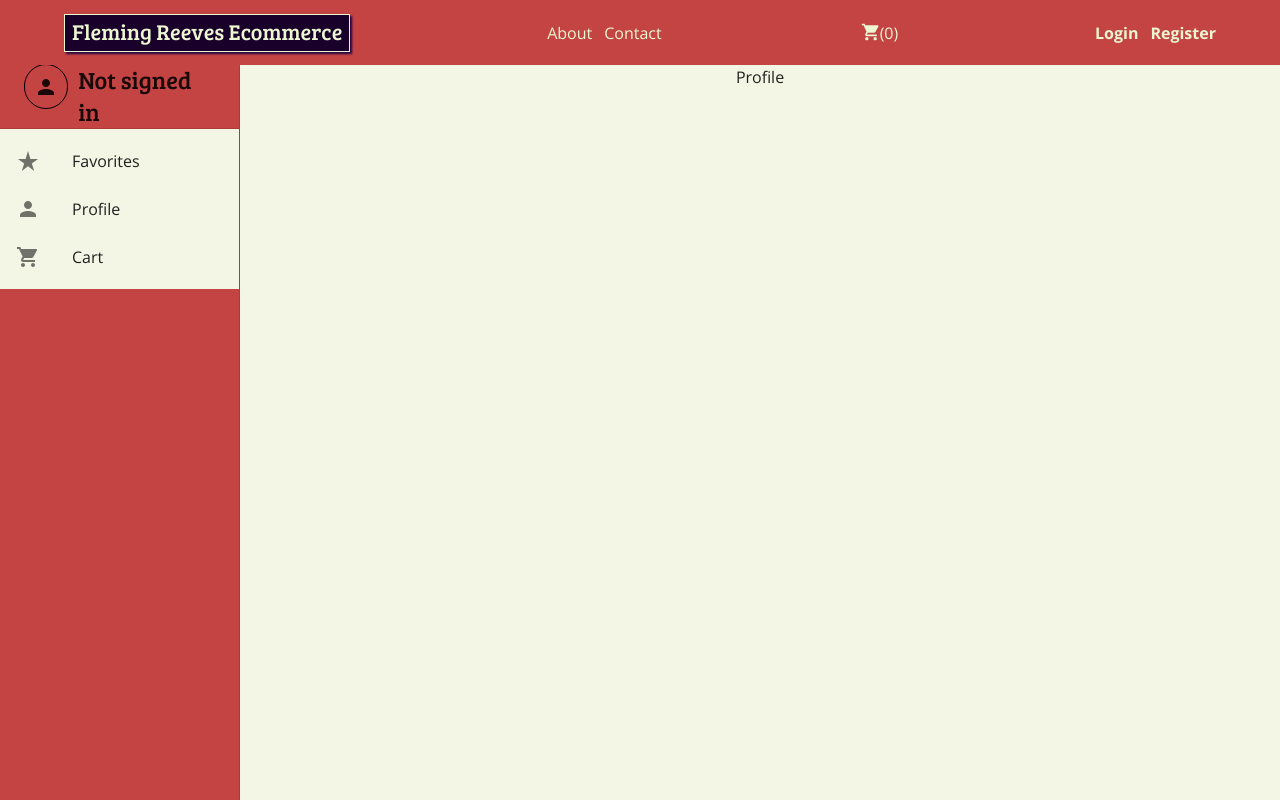
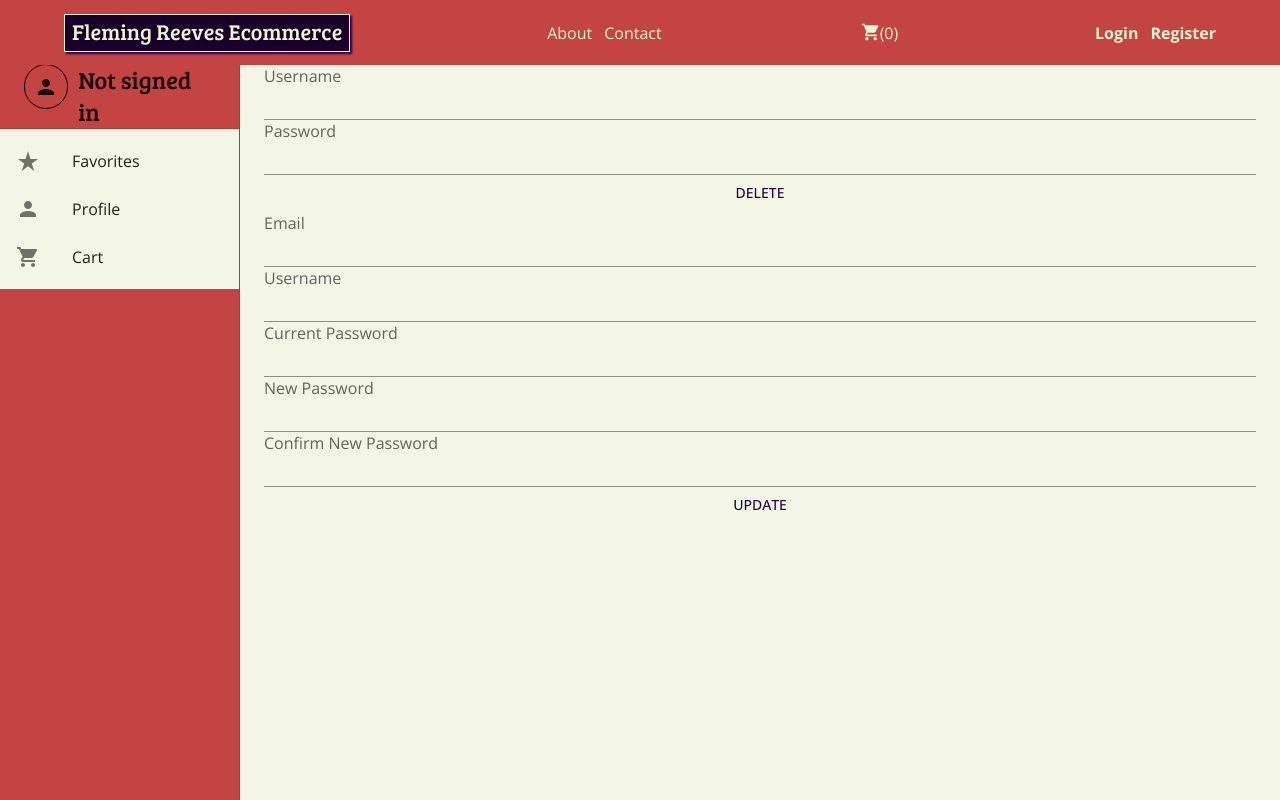
Before and after one commit to AndrewJFleming/fleming-reeves-ecommerce, a React (Create React App) app in the folder client/: page /profile in a window 1280 px wide. Built offline with nearby package versions, Linux system fonts and the light colour scheme; no server answers.

Commit message:
finally got the delete and update user functions working!

```diff
--- a/client/src/App.tsx
+++ b/client/src/App.tsx
@@ -101,7 +101,7 @@ const customTheme = createTheme({
 });
 
 function App() {
-  const currentUser = useSelector((state: any) => state.user.authData.user);
+  const currentUser = useSelector((state: any) => state.user.authData?.user);
   // const cart = useSelector((state: any) => state.cartReducer);
   const [products, setProducts] = useState<ProductData[]>([]);
   const [favoriteProducts, setFavoriteProducts] = useState<ProductData[]>([]);
@@ -229,7 +229,11 @@ function App() {
             path="/favorites"
           />
           <Route element={<Cart productsInCart={products} />} path="/cart" />
-          <Route element={<Profile />} path="/profile" />
+          <Route
+          element={
+          <Profile
+          userId={currentUser?._id}
+          />} path="/profile" />
         </Routes>
       </Layout>
     </ThemeProvider>
--- a/client/src/pages/Cart/Cart.tsx
+++ b/client/src/pages/Cart/Cart.tsx
@@ -3,7 +3,8 @@ import {
   List,
   ListItem,
   ListItemText,
-  Typography
+  Typography,
+  Container
 } from '@mui/material';
 import React from 'react';
 import BackButton from '../../components/BackButton/BackButton';
@@ -24,12 +25,14 @@ const Cart = ({ productsInCart }: Props) => {
     total += product.price;
     return (
       <ListItem
-        alignItems="flex-start"
-        sx={{
-          width: '85%',
-          border: '1px solid black',
-          borderRadius: 7,
-          margin: '15px 0px'
+      sx={{
+        width: '55%',
+        display: 'flex',
+        border: '1px solid black',
+        borderRadius: 7,
+        margin: '15px 0px',
+        alignItems: "flex-start",
+        justifySelf: 'flex-start'
         }}
       >
         <img
@@ -54,7 +57,9 @@ const Cart = ({ productsInCart }: Props) => {
   });
 
   return (
-    <Box>
+    <Container>
+      <BackButton/>
+
       <Typography variant="h2" textAlign="center">
         Cart
       </Typography>
@@ -79,7 +84,7 @@ const Cart = ({ productsInCart }: Props) => {
         </Typography>
       </List>
       <BackButton />
-    </Box>
+    </Container>
   );
 };
 
--- a/client/src/pages/Profile/Profile.tsx
+++ b/client/src/pages/Profile/Profile.tsx
@@ -1,9 +1,152 @@
-import React from 'react';
+import React, { useState } from 'react';
+import { useDispatch, useSelector } from 'react-redux';
+import { useNavigate } from 'react-router-dom';
+import { deleteUser, updateUser } from '../../redux/features/users';
 
-type Props = {};
+import {
+  Button,
+  Container,
+  FormControl,
+  InputLabel,
+  Input,
+  FormGroup
+} from '@mui/material';
 
-const Profile = (props: Props) => {
-  return <div>Profile</div>;
+type Props = {
+  userId: string;
+};
+
+const Profile = ({ userId }: Props) => {
+  const dispatch = useDispatch();
+  const navigate = useNavigate();
+
+  const [deleteFormData, setDeleteFormData] = useState({
+    username: '',
+    password: ''
+  });
+
+  const [updateFormData, setUpdateFormData] = useState({
+    email: '',
+    username: '',
+    currentPassword: '',
+    newPassword: '',
+    newPasswordConfirm: ''
+  });
+
+  const handleUserDelete = () => {
+    console.log(deleteFormData);
+    dispatch(deleteUser({ userId, deleteFormData, navigate }));
+    handleClearDeleteForm();
+  };
+
+  const handleUserUpdate = () => {
+    console.log(updateFormData);
+    dispatch(updateUser({ userId, updateFormData, navigate }));
+    handleClearUpdateForm();
+  };
+
+  const handleChange = (e: any) => {
+    setDeleteFormData({
+      ...deleteFormData,
+      [e.target.name]: e.target.value
+    });
+    console.log(e.target.value);
+  };
+
+  const handleChangeUpdateForm = (e: any) => {
+    setUpdateFormData({
+      ...updateFormData,
+      [e.target.name]: e.target.value
+    });
+  };
+
+  const handleClearDeleteForm = () => {
+    setDeleteFormData({
+      username: '',
+      password: ''
+    });
+  };
+
+  const handleClearUpdateForm = () => {
+    setUpdateFormData({
+      email: '',
+      username: '',
+      currentPassword: '',
+      newPassword: '',
+      newPasswordConfirm: ''
+    });
+  };
+
+  return (
+    <Container>
+      <FormGroup>
+        <InputLabel htmlFor="username">Username</InputLabel>
+        <Input
+          id="username"
+          name="username"
+          onChange={handleChange}
+          value={deleteFormData.username}
+        />
+        <InputLabel htmlFor="password">Password</InputLabel>
+        <Input
+          id="password"
+          type="password"
+          name="password"
+          onChange={handleChange}
+          value={deleteFormData.password}
+        />
+        <Button onClick={handleUserDelete}>Delete</Button>
+      </FormGroup>
+      <FormGroup>
+        <InputLabel htmlFor="username">Email</InputLabel>
+        <Input
+          id="email"
+          name="email"
+          onChange={handleChangeUpdateForm}
+          value={updateFormData.email}
+        />
+
+        <InputLabel htmlFor="username">Username</InputLabel>
+        <Input
+          id="username"
+          name="username"
+          onChange={handleChangeUpdateForm}
+          value={updateFormData.username}
+        />
+        <InputLabel htmlFor="currentPassword">
+          Current Password
+        </InputLabel>
+        <Input
+          id="currentPassword"
+          type="password"
+          name="currentPassword"
+          onChange={handleChangeUpdateForm}
+          value={updateFormData.currentPassword}
+        />
+        <InputLabel htmlFor="newPassword">New Password</InputLabel>
+        <Input
+          id="newPassword"
+          type="password"
+          name="newPassword"
+          onChange={handleChangeUpdateForm}
+          value={updateFormData.newPassword}
+        />
+        <InputLabel htmlFor="newPasswordConfirm">
+          Confirm New Password
+        </InputLabel>
+        <Input
+          id="newPasswordConfirm"
+          type="password"
+          name="newPasswordConfirm"
+          onChange={handleChangeUpdateForm}
+          value={updateFormData.newPasswordConfirm}
+        />
+        <Button type="submit" onClick={handleUserUpdate}>
+          Update
+        </Button>
+      </FormGroup>
+    </Container>
+  );
 };
 
 export default Profile;
--- a/client/src/redux/api/index.ts
+++ b/client/src/redux/api/index.ts
@@ -20,8 +20,8 @@ axiosInstance.interceptors.request.use((req: any) => {
 
 export const login = (formData: any) => axiosInstance.post("/users/login", formData);
 export const register = (formData: any) => axiosInstance.post("/users/register", formData);
-// export const updateUser = (id: string, formData: any) => axiosInstance.put(`/users/${id}`, formData);
+export const updateUser = (id: string, formData: any) => axiosInstance.put(`/users/${id}`, formData);
 export const updateFavorites = (id: string, formData: any) => axiosInstance.post(`/users/favorites/${id}`, formData);
-
+export const deleteUser = (id: string, formData: any) => axiosInstance.delete(`/users/${id}`, formData);
 // export const addToCart = (id: string) => axiosInstance.get(`/products/find/${id}`);
 // export const createCart = (newCartData: any) => axiosInstance.post("/carts/", newCartData);
--- a/client/src/redux/features/users.ts
+++ b/client/src/redux/features/users.ts
@@ -5,11 +5,17 @@ import * as api from "../api";
 export const login:any = createAsyncThunk(
   "user/signInUser",
   async (argumentObj:any, thunkAPI ) => {
+
+    console.log(argumentObj.loginFormData);
+
     try {
       const { data } = await api.login(argumentObj.loginFormData);
+
       argumentObj.navigate("/");
+
       return data;
     } catch (error: any) {
+      console.log(error);
       return thunkAPI.rejectWithValue(error.response.data);
     }
   }
@@ -23,6 +29,7 @@ export const register:any = createAsyncThunk(
       argumentObj.navigate("/");
       return data;
     } catch (error: any) {
+      console.log(error)
       return thunkAPI.rejectWithValue(error.response.data);
     }
   }
@@ -45,6 +52,34 @@ export const updateFavorites:any = createAsyncThunk(
   }
 );
 
+export const updateUser: any = createAsyncThunk(
+  "user/updateUser",
+  async (argumentObj: any, thunkAPI) => {
+    try {
+      const { data } = await api.updateUser(argumentObj.userId, argumentObj.updateFormData)
+      argumentObj.navigate("/login");
+    } catch(error: any) {
+      console.log(error);
+      return thunkAPI.rejectWithValue(error.response.data);
+    }
+  }
+)
+
+export const deleteUser: any = createAsyncThunk(
+  "user/deleteUser",
+  async (argumentObj: any, thunkAPI ) => {
+    try {
+      const { data } = await api.deleteUser(argumentObj.userId, argumentObj.deleteFormData);
+      console.log(data);
+      argumentObj.navigate("/login");
+      return data;
+    } catch (error: any) {
+      console.log(error)
+      return thunkAPI.rejectWithValue(error.response.data);
+    }
+  }
+)
+
 const userSlice = createSlice({
     name: "user",
     initialState: { authData: {}, error: false, loading: false, },
@@ -55,7 +90,7 @@ const userSlice = createSlice({
         state.authData = {};
         state.error = false;
         state.loading = false;
-      },
+      }
     },
     //Used when calling APIs
     extraReducers: (builder) => {
@@ -108,6 +143,34 @@ const userSlice = createSlice({
         state.authData = {}
         state.error = action.payload;
       })
+      //UPDATE USER
+      .addCase(updateUser.pending, (state: any, action: any) => {
+        state.loading = true;
+        state.error = false;
+      })
+      .addCase(updateUser.fulfilled, (state: any, action: any) => {
+        state.loading = false;
+        state.authData = action.payload;
+        state.error = false;
+      })
+      .addCase(updateUser.rejected, (state: any, action: any) => {
+        state.error = true;
+        state.loading = false;
+      })
+
+      //DELETE USER
+      .addCase(deleteUser.pending, (state: any, action: any) => {
+        state.error = false;
+        state.loading = true;
+      })
+      .addCase(deleteUser.fulfilled, (state: any, action: any) => {
+        state.loading = false;
+        state.error = false;
+      })
+      .addCase(deleteUser.rejected, (state: any, action: any) => {
+        state.error = true;
+        state.loading = false;
+      })
     },
 })
 
```
Also changed, not shown: client/src/pages/Auth/Auth.tsx (+34 -37 lines), 2 other files (tests, documents, lock files or other folders).
